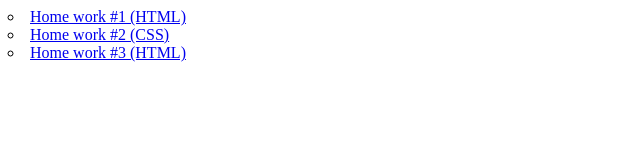
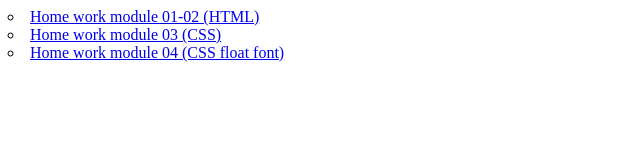
Before and after one commit to MariyaVdovenko/goit-fe-course, a plain HTML site: page index.html in a window 1280 px wide. Shown: the whole page, without its empty margins (0-640 px from the left). Drawn offline with Linux system fonts and the light colour scheme.

Commit message:
ch list hw

```diff
--- a/index.html
+++ b/index.html
@@ -8,10 +8,10 @@
 </head>
 <body>
     <div class="ul">
-        <li type="circle"><a href="./html-css/module-01-02/index.html">Home work #1 (HTML)</a></li>
-        <li type="circle"><a href="./html-css/module-03/index.html">Home work #2 (CSS)</a></li>
-        <li type="circle"><a href="./html-css/module-04/index.html">Home work #3 (HTML)</a></li>
-       <!--- <li type="circle"><a href="./html-css/module-05/index.html">Home work #4 (CSS)</a></li> -->
+        <li type="circle"><a href="./html-css/module-01-02/index.html">Home work module 01-02 (HTML)</a></li>
+        <li type="circle"><a href="./html-css/module-03/index.html">Home work module 03 (CSS)</a></li>
+        <li type="circle"><a href="./html-css/module-04/index.html">Home work module 04 (CSS float font)</a></li>
+       <!--- <li type="circle"><a href="./html-css/module-05/index.html">Home work module 05 (CSS)</a></li> -->
     </div>
 </body>
 </html>
```
